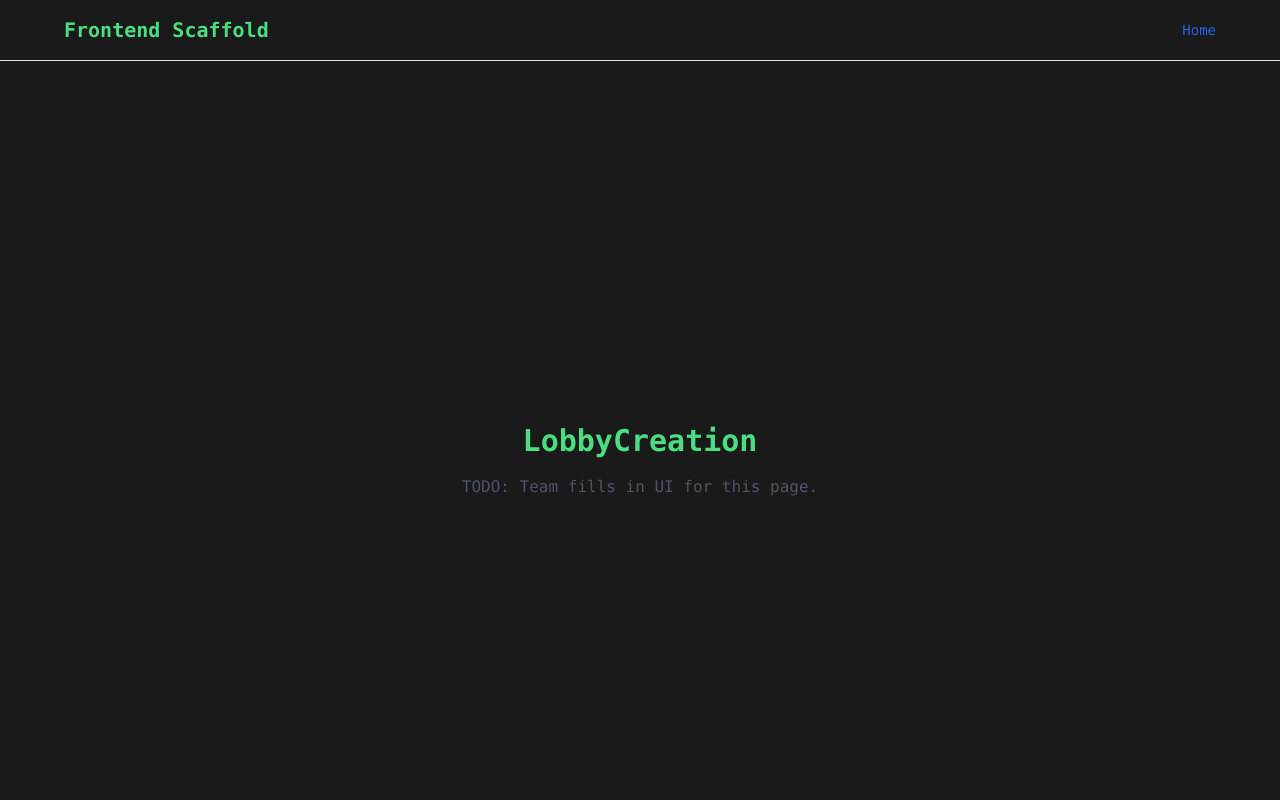
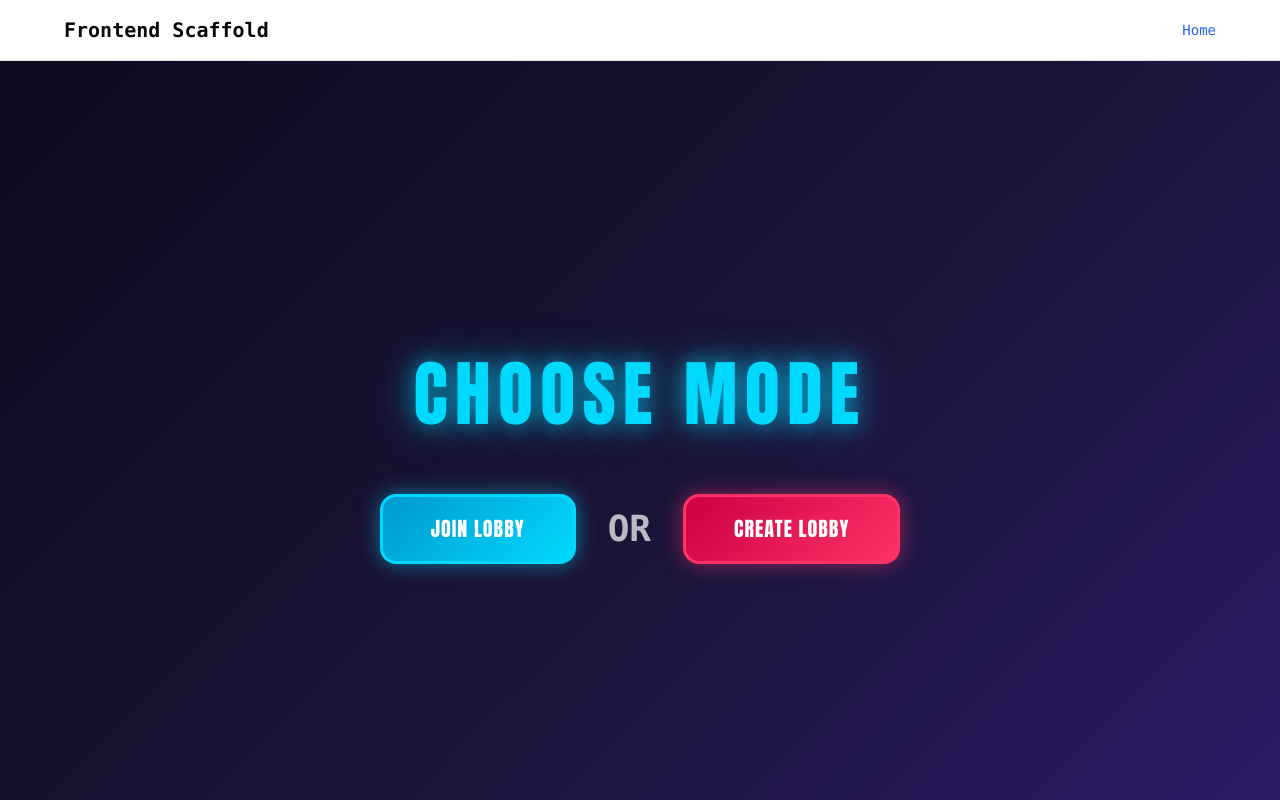
Before and after one commit to ray-bao-mcgill/CodeJam25, a React (Vite) app in the folder frontend/: page /lobby-creation in a window 1280 px wide. Shown: the top 800 px of the page. Built offline with nearby package versions, Linux system fonts and the light colour scheme.

Commit message:
landing page

```diff
--- a/frontend/package.json
+++ b/frontend/package.json
@@ -9,6 +9,7 @@
     "preview": "vite preview --open"
   },
   "dependencies": {
+    "@radix-ui/react-slot": "^1.2.4",
     "class-variance-authority": "^0.7.1",
     "clsx": "^2.1.1",
     "lucide-react": "^0.553.0",
--- /dev/null
+++ b/frontend/src/components/ui/button.tsx
@@ -0,0 +1,57 @@
+import * as React from "react"
+import { Slot } from "@radix-ui/react-slot"
+import { cva, type VariantProps } from "class-variance-authority"
+
+import { cn } from "@/lib/utils"
+
+const buttonVariants = cva(
+  "inline-flex items-center justify-center gap-2 whitespace-nowrap rounded-md text-sm font-medium transition-colors focus-visible:outline-none focus-visible:ring-1 focus-visible:ring-ring disabled:pointer-events-none disabled:opacity-50 [&_svg]:pointer-events-none [&_svg]:size-4 [&_svg]:shrink-0",
+  {
+    variants: {
+      variant: {
+        default:
+          "bg-primary text-primary-foreground shadow hover:bg-primary/90",
+        destructive:
+          "bg-destructive text-destructive-foreground shadow-sm hover:bg-destructive/90",
+        outline:
+          "border border-input bg-background shadow-sm hover:bg-accent hover:text-accent-foreground",
+        secondary:
+          "bg-secondary text-secondary-foreground shadow-sm hover:bg-secondary/80",
+        ghost: "hover:bg-accent hover:text-accent-foreground",
+        link: "text-primary underline-offset-4 hover:underline",
+      },
+      size: {
+        default: "h-9 px-4 py-2",
+        sm: "h-8 rounded-md px-3 text-xs",
+        lg: "h-10 rounded-md px-8",
+        icon: "h-9 w-9",
+      },
+    },
+    defaultVariants: {
+      variant: "default",
+      size: "default",
+    },
+  }
+)
+
+export interface ButtonProps
+  extends React.ButtonHTMLAttributes<HTMLButtonElement>,
+    VariantProps<typeof buttonVariants> {
+  asChild?: boolean
+}
+
+const Button = React.forwardRef<HTMLButtonElement, ButtonProps>(
+  ({ className, variant, size, asChild = false, ...props }, ref) => {
+    const Comp = asChild ? Slot : "button"
+    return (
+      <Comp
+        className={cn(buttonVariants({ variant, size, className }))}
+        ref={ref}
+        {...props}
+      />
+    )
+  }
+)
+Button.displayName = "Button"
+
+export { Button, buttonVariants }
--- /dev/null
+++ b/frontend/src/components/ui/input.tsx
@@ -0,0 +1,22 @@
+import * as React from "react"
+
+import { cn } from "@/lib/utils"
+
+const Input = React.forwardRef<HTMLInputElement, React.ComponentProps<"input">>(
+  ({ className, type, ...props }, ref) => {
+    return (
+      <input
+        type={type}
+        className={cn(
+          "flex h-9 w-full rounded-md border border-input bg-transparent px-3 py-1 text-base shadow-sm transition-colors file:border-0 file:bg-transparent file:text-sm file:font-medium file:text-foreground placeholder:text-muted-foreground focus-visible:outline-none focus-visible:ring-1 focus-visible:ring-ring disabled:cursor-not-allowed disabled:opacity-50 md:text-sm",
+          className
+        )}
+        ref={ref}
+        {...props}
+      />
+    )
+  }
+)
+Input.displayName = "Input"
+
+export { Input }
--- a/frontend/src/index.css
+++ b/frontend/src/index.css
@@ -2,219 +2,34 @@
 @tailwind components;
 @tailwind utilities;
 
-
-
-* {
-  margin: 0;
-  padding: 0;
-  box-sizing: border-box;
-}
-
-body {
-  margin: 0;
-  font-family: ui-monospace, SFMono-Regular, "SF Mono", Menlo, Consolas,
-    "Liberation Mono", monospace;
-  -webkit-font-smoothing: antialiased;
-  -moz-osx-font-smoothing: grayscale;
-  background-color: #1a1a1a;
-  color: #4ade80;
-}
-
-code {
-  font-family: ui-monospace, SFMono-Regular, "SF Mono", Menlo, Consolas,
-    "Liberation Mono", monospace;
-}
-
-/* Container & Layout */
-.container {
-  max-width: 600px;
-  margin: 0 auto;
-  padding: 1rem;
-  min-height: 100vh;
-  display: flex;
-  align-items: center;
-  justify-content: center;
-  position: relative;
-  z-index: 1;
-}
-
-.content-center {
-  display: flex;
-  flex-direction: column;
-  align-items: center;
-  gap: 2rem;
-}
-
-.paper {
-  background: rgba(26, 26, 26, 0.8);
-  border: 1px solid #4ade80;
-  border-radius: 8px;
-  padding: 2rem;
-  width: 100%;
-  max-width: 600px;
-}
-
-.stack {
-  display: flex;
-  flex-direction: column;
-  gap: 1rem;
-}
-
-.group {
-  display: flex;
-  align-items: center;
-  justify-content: center;
-  gap: 0.5rem;
-}
-
-/* Typography */
-h1,
-h2 {
-  font-family: inherit;
-  margin: 0;
-}
-
-h2 {
-  font-size: 1.5rem;
-  font-weight: 600;
-}
-
-.text-center {
-  text-align: center;
-}
-
-.text-large {
-  font-size: 1.125rem;
-}
-
-.text-small {
-  font-size: 0.875rem;
-}
-
-.text-bold {
-  font-weight: 500;
-}
-
-.text-dimmed {
-  color: #9ca3af;
-}
-
-.text-error {
-  color: #ef4444;
-}
-
-.monospace {
-  font-family: monospace;
-}
-
-/* Buttons */
-.btn {
-  padding: 0.5rem 1rem;
-  border: 1px solid #4ade80;
-  background: transparent;
-  color: #4ade80;
-  font-family: inherit;
-  font-size: 1rem;
-  cursor: pointer;
-  border-radius: 6px;
-  transition: all 0.2s;
-  width: 100%;
-}
-
-.btn:hover:not(:disabled) {
-  background: #4ade80;
-  color: #1a1a1a;
-}
-
-.btn:disabled {
-  opacity: 0.5;
-  cursor: not-allowed;
-}
-
-.btn-large {
-  padding: 0.75rem 1.5rem;
-  font-size: 1.125rem;
-}
-
-.btn-outline {
-  border: 1px solid #4ade80;
-  background: transparent;
-}
-
-.btn-success {
-  background: #22c55e;
-  border-color: #22c55e;
-  color: #1a1a1a;
-}
-
-.btn-success:hover:not(:disabled) {
-  background: #16a34a;
-  border-color: #16a34a;
-}
-
-.btn-icon {
-  background: transparent;
-  border: none;
-  color: #4ade80;
-  cursor: pointer;
-  font-size: 1.25rem;
-  padding: 0.25rem;
-}
-
-.btn-icon:hover {
-  opacity: 0.8;
-}
-
-/* Input */
-.input-group {
-  display: flex;
-  flex-direction: column;
-  gap: 0.5rem;
-}
-
-.input-group label {
-  font-size: 0.875rem;
-  font-weight: 500;
-}
-
-.input-group input {
-  padding: 0.5rem 0.75rem;
-  background: #0a0a0a;
-  border: 1px solid #4ade80;
-  border-radius: 6px;
-  color: #4ade80;
-  font-family: inherit;
-  font-size: 1rem;
-}
-
-.input-group input::placeholder {
-  color: #6b7280;
-}
-
-.input-group input:focus {
-  outline: none;
-  border-color: #22c55e;
-}
-
-/* Lists */
-.player-list {
-  list-style: none;
-  padding: 0;
-}
-
-.player-list li {
-  padding: 0.5rem;
-  border-bottom: 1px solid rgba(74, 222, 128, 0.2);
-}
-
-.player-list li:last-child {
-  border-bottom: none;
-}
-
-
-
 @layer base {
   :root {
+    /* Game Theme Colors - Dark Purple/Blue Base */
+    --game-bg-dark: #0f0a1f;
+    --game-bg-mid: #1a1436;
+    --game-bg-purple: #2d1b69;
+
+    /* Glowing Cyan/Blue for Primary Actions */
+    --game-cyan: #00d9ff;
+    --game-cyan-dark: #0099cc;
+    --game-cyan-glow: rgba(0, 217, 255, 0.5);
+
+    /* Glowing Red for Secondary Actions */
+    --game-red: #ff3366;
+    --game-red-dark: #cc0044;
+    --game-red-glow: rgba(255, 51, 102, 0.5);
+
+    /* Accent Colors */
+    --game-pink: #ff006e;
+    --game-purple: #8b5cf6;
+    --game-green: #00ff88;
+
+    /* Text Colors */
+    --game-text-primary: #ffffff;
+    --game-text-secondary: rgba(255, 255, 255, 0.7);
+    --game-text-dim: rgba(255, 255, 255, 0.4);
+
+    /* Shadcn defaults */
     --background: 0 0% 100%;
     --foreground: 0 0% 3.9%;
     --card: 0 0% 100%;
@@ -234,13 +49,9 @@
     --border: 0 0% 89.8%;
     --input: 0 0% 89.8%;
     --ring: 0 0% 3.9%;
-    --chart-1: 12 76% 61%;
-    --chart-2: 173 58% 39%;
-    --chart-3: 197 37% 24%;
-    --chart-4: 43 74% 66%;
-    --chart-5: 27 87% 67%;
     --radius: 0.5rem;
   }
+
   .dark {
     --background: 0 0% 3.9%;
     --foreground: 0 0% 98%;
@@ -261,21 +72,45 @@
     --border: 0 0% 14.9%;
     --input: 0 0% 14.9%;
     --ring: 0 0% 83.1%;
-    --chart-1: 220 70% 50%;
-    --chart-2: 160 60% 45%;
-    --chart-3: 30 80% 55%;
-    --chart-4: 280 65% 60%;
-    --chart-5: 340 75% 55%;
   }
 }
 
-
-
 @layer base {
   * {
+    margin: 0;
+    padding: 0;
+    box-sizing: border-box;
     @apply border-border;
   }
+
   body {
+    font-family: ui-monospace, SFMono-Regular, "SF Mono", Menlo, Consolas,
+      "Liberation Mono", monospace;
+    -webkit-font-smoothing: antialiased;
+    -moz-osx-font-smoothing: grayscale;
     @apply bg-background text-foreground;
   }
 }
+
+/* Game-specific utility classes */
+@layer utilities {
+  .game-bg {
+    background: linear-gradient(135deg, var(--game-bg-dark) 0%, var(--game-bg-mid) 50%, var(--game-bg-purple) 100%);
+  }
+
+  .game-text-glow-cyan {
+    text-shadow: 0 0 20px var(--game-cyan-glow), 0 0 40px var(--game-cyan-glow);
+  }
+
+  .game-text-glow-red {
+    text-shadow: 0 0 20px var(--game-red-glow), 0 0 40px var(--game-red-glow);
+  }
+
+  .game-border-glow-cyan {
+    box-shadow: 0 0 20px var(--game-cyan-glow), inset 0 0 20px rgba(0, 217, 255, 0.1);
+  }
+
+  .game-border-glow-red {
+    box-shadow: 0 0 20px var(--game-red-glow), inset 0 0 20px rgba(255, 51, 102, 0.1);
+  }
+}
--- a/frontend/src/pages/Landing.tsx
+++ b/frontend/src/pages/Landing.tsx
@@ -1,25 +1,40 @@
-import React, { useState } from "react";
-import Lobby from "../components/Lobby";
+import React from "react";
+import { useNavigate } from "react-router-dom";
+import { Button } from "@/components/ui/button";
 
 const Landing: React.FC = () => {
-  const [showLobby, setShowLobby] = useState(false);
-
-  if (showLobby) {
-    return <Lobby />;
-  }
+  const navigate = useNavigate();
 
   return (
-    <div className="flex flex-col items-center justify-center min-h-screen p-6">
-      <h1 className="text-3xl font-bold mb-4">Landing</h1>
-      <p className="text-gray-600 mb-6">
-        TODO: Team fills in UI for this page.
-      </p>
-      <button
-        onClick={() => setShowLobby(true)}
-        className="px-6 py-3 bg-blue-600 text-white rounded-lg hover:bg-blue-700 transition-colors"
-      >
-        Join Lobby
-      </button>
+    <div className="flex flex-col items-center justify-center min-h-screen p-6 game-bg">
+      <div className="text-center space-y-12">
+        <h1
+          className="text-7xl font-black tracking-widest game-text-glow-cyan"
+          style={{
+            fontFamily: 'Impact, Arial Black, sans-serif',
+            color: 'var(--game-cyan)',
+            textTransform: 'uppercase'
+          }}
+        >
+          CHOOSE MODE
+        </h1>
+
+        <Button
+          size="lg"
+          className="px-16 py-8 text-2xl font-bold rounded-2xl transform hover:scale-110 transition-all duration-300 game-border-glow-cyan"
+          style={{
+            background: `linear-gradient(135deg, var(--game-cyan-dark), var(--game-cyan))`,
+            border: `3px solid var(--game-cyan)`,
+            color: 'var(--game-text-primary)',
+            fontFamily: 'Impact, Arial Black, sans-serif',
+            textTransform: 'uppercase',
+            letterSpacing: '0.1em'
+          }}
+          onClick={() => navigate('/lobby-creation')}
+        >
+          START GAME
+        </Button>
+      </div>
     </div>
   );
 };
--- a/frontend/src/pages/LobbyCreation.tsx
+++ b/frontend/src/pages/LobbyCreation.tsx
@@ -1,10 +1,132 @@
-import React from 'react'
+import React, { useState } from 'react'
+import { Button } from '@/components/ui/button'
+import { Input } from '@/components/ui/input'
+import { useNavigate } from 'react-router-dom'
 
 const LobbyCreation: React.FC = () => {
+  const navigate = useNavigate()
+  const [lobbyCode, setLobbyCode] = useState('')
+  const [showJoinInput, setShowJoinInput] = useState(false)
+
+  const handleJoinLobby = () => {
+    if (!showJoinInput) {
+      setShowJoinInput(true)
+      return
+    }
+
+    if (lobbyCode.trim()) {
+      // TODO: Call API to join lobby with lobbyCode
+      console.log('Joining lobby with code:', lobbyCode)
+      navigate('/waiting-room')
+    }
+  }
+
+  const handleCreateLobby = () => {
+    // TODO: Call API to create a new lobby
+    console.log('Creating new lobby')
+    navigate('/waiting-room')
+  }
+
   return (
-    <div className="flex flex-col items-center justify-center min-h-screen p-6">
-      <h1 className="text-3xl font-bold mb-4">LobbyCreation</h1>
-      <p className="text-gray-600">TODO: Team fills in UI for this page.</p>
+    <div className="flex flex-col items-center justify-center min-h-screen p-6 game-bg">
+      <div className="text-center space-y-16">
+        <h1
+          className="text-7xl font-black tracking-widest game-text-glow-cyan"
+          style={{
+            fontFamily: 'Impact, Arial Black, sans-serif',
+            color: 'var(--game-cyan)',
+            textTransform: 'uppercase'
+          }}
+        >
+          CHOOSE MODE
+        </h1>
+
+        <div className="flex flex-col items-center gap-10">
+          <div className="flex items-center gap-8">
+            <Button
+              size="lg"
+              className="px-12 py-8 text-xl font-bold rounded-2xl transform hover:scale-110 transition-all duration-300 game-border-glow-cyan"
+              style={{
+                background: `linear-gradient(135deg, var(--game-cyan-dark), var(--game-cyan))`,
+                border: `3px solid var(--game-cyan)`,
+                color: 'var(--game-text-primary)',
+                fontFamily: 'Impact, Arial Black, sans-serif',
+                textTransform: 'uppercase',
+                letterSpacing: '0.05em'
+              }}
+              onClick={handleJoinLobby}
+            >
+              JOIN LOBBY
+            </Button>
+
+            <span
+              className="text-4xl font-bold"
+              style={{ color: 'var(--game-text-secondary)' }}
+            >
+              OR
+            </span>
+
+            <Button
+              size="lg"
+              className="px-12 py-8 text-xl font-bold rounded-2xl transform hover:scale-110 transition-all duration-300 game-border-glow-red"
+              style={{
+                background: `linear-gradient(135deg, var(--game-red-dark), var(--game-red))`,
+                border: `3px solid var(--game-red)`,
+                color: 'var(--game-text-primary)',
+                fontFamily: 'Impact, Arial Black, sans-serif',
+                textTransform: 'uppercase',
+                letterSpacing: '0.05em'
+              }}
+              onClick={handleCreateLobby}
+            >
+              CREATE LOBBY
+            </Button>
+          </div>
+
+          {showJoinInput && (
+            <div className="w-full max-w-md flex gap-4 animate-in slide-in-from-top duration-300">
+              <Input
+                type="text"
+                placeholder="Enter lobby code..."
+                value={lobbyCode}
+                onChange={(e) => setLobbyCode(e.target.value)}
+                onKeyDown={(e) => e.key === 'Enter' && handleJoinLobby()}
+                className="text-center text-lg py-7 rounded-xl font-bold game-border-glow-cyan"
+                style={{
+                  background: 'rgba(15, 10, 31, 0.8)',
+                  border: `2px solid var(--game-cyan)`,
+                  color: 'var(--game-text-primary)',
+                  fontFamily: 'Impact, Arial Black, sans-serif',
+                  letterSpacing: '0.2em',
+                  textTransform: 'uppercase'
+                }}
+                autoFocus
+              />
+              <Button
+                onClick={handleJoinLobby}
+                disabled={!lobbyCode.trim()}
+                className="px-10 py-7 text-lg font-bold rounded-xl transform hover:scale-105 transition-all duration-200"
+                style={{
+                  background: lobbyCode.trim()
+                    ? `linear-gradient(135deg, #00cc66, var(--game-green))`
+                    : '#333',
+                  border: lobbyCode.trim()
+                    ? `2px solid var(--game-green)`
+                    : '2px solid #555',
+                  color: 'var(--game-text-primary)',
+                  fontFamily: 'Impact, Arial Black, sans-serif',
+                  textTransform: 'uppercase',
+                  boxShadow: lobbyCode.trim()
+                    ? `0 0 20px rgba(0, 255, 136, 0.5)`
+                    : 'none'
+                }}
+              >
+                JOIN
+              </Button>
+            </div>
+          )}
+        </div>
+      </div>
     </div>
   )
 }
```
Also changed, not shown: 1 other file (tests, documents, lock files or other folders).
